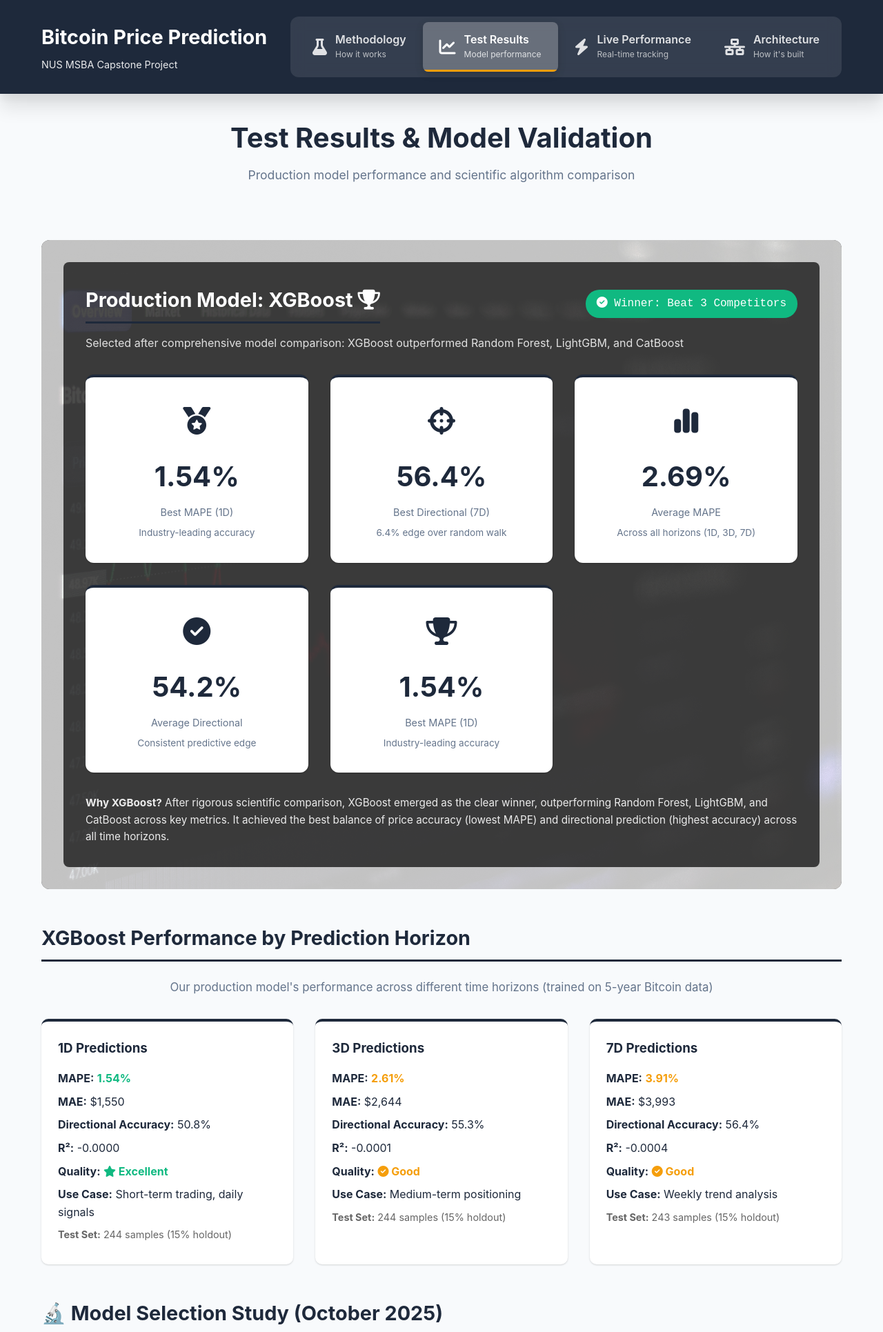
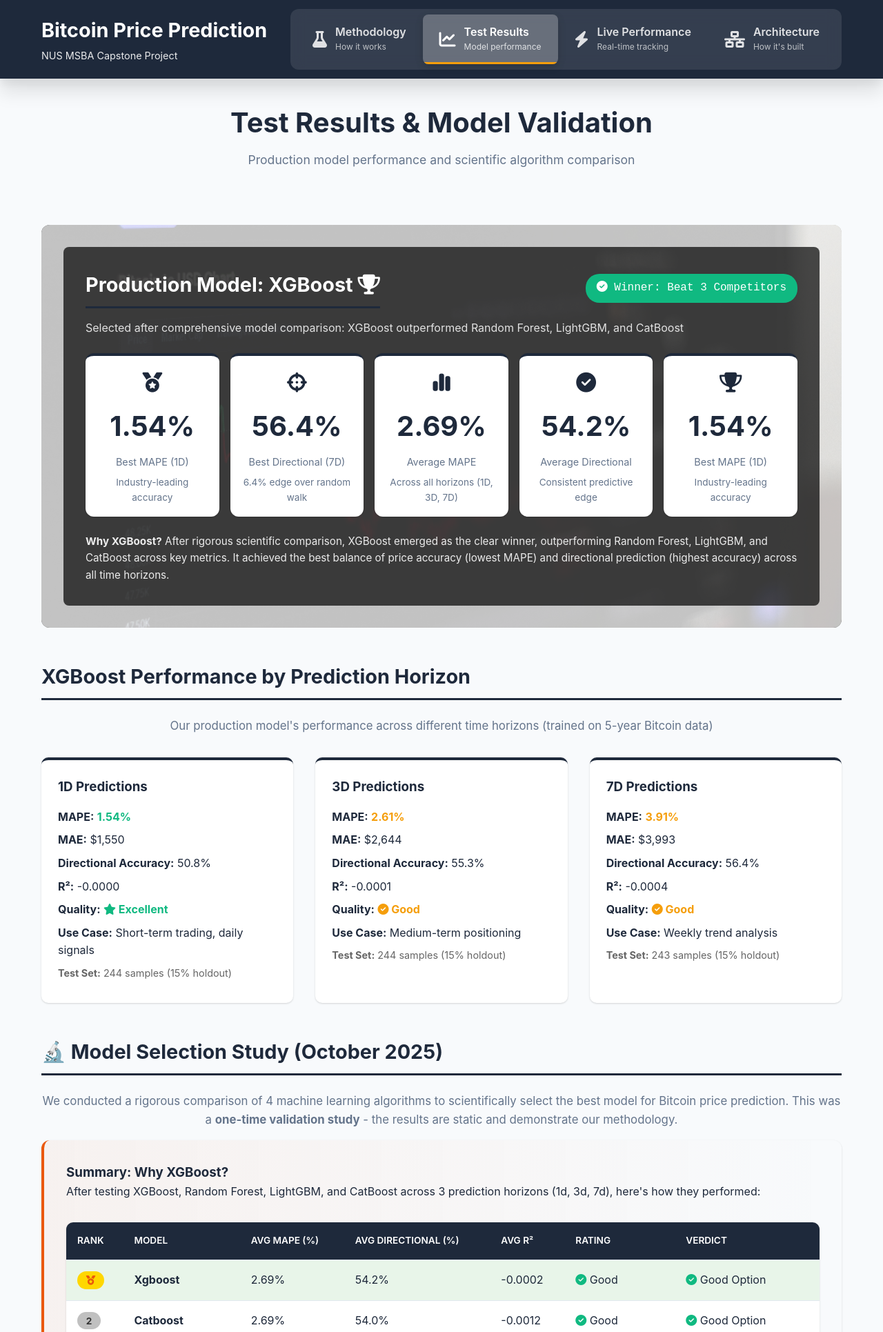
Before and after one commit to ying-jeanne/capstone_msba, a Flask app: page /results in a window 1280 px wide. Shown: the top 1931 px of the page at 69% size. Run offline with Flask 3, Linux system fonts and the light colour scheme.

Commit message:
change color

```diff
--- a/webapp/app.py
+++ b/webapp/app.py
@@ -484,19 +484,35 @@
                     avg_dir = model_df['directional_accuracy'].mean()
                     avg_r2 = model_df['return_test_r2'].mean()
 
-                    # Determine rating
+                    # Determine rating and icons
                     if avg_mape < 2.5 and avg_dir > 52:
-                        rating = "⭐⭐⭐ Excellent"
+                        rating = "Excellent"
+                        rating_icon = "fa-star"
+                        rating_color = "#10b981"
                         verdict = "Production Ready"
+                        verdict_color = "#10b981"
+                        verdict_icon = "fa-check-circle"
                     elif avg_mape < 3.5 and avg_dir > 50:
-                        rating = "✅✅ Good"
+                        rating = "Good"
+                        rating_icon = "fa-check-circle"
+                        rating_color = "#10b981"
                         verdict = "Good Option"
+                        verdict_color = "#10b981"
+                        verdict_icon = "fa-check-circle"
                     elif avg_mape < 4.5:
-                        rating = "✅ Acceptable"
+                        rating = "Acceptable"
+                        rating_icon = "fa-exclamation-triangle"
+                        rating_color = "#f59e0b"
                         verdict = "Use with Caution"
+                        verdict_color = "#f59e0b"
+                        verdict_icon = "fa-exclamation-triangle"
                     else:
-                        rating = "❌ Poor"
+                        rating = "Poor"
+                        rating_icon = "fa-times-circle"
+                        rating_color = "#ef4444"
                         verdict = "Not Recommended"
+                        verdict_color = "#ef4444"
+                        verdict_icon = "fa-times-circle"
 
                     model_averages.append({
                         'model': model_name,
@@ -504,7 +520,11 @@
                         'avg_directional': round(avg_dir, 1),
                         'avg_r2': round(avg_r2, 4),
                         'rating': rating,
-                        'verdict': verdict
+                        'rating_icon': rating_icon,
+                        'rating_color': rating_color,
+                        'verdict': verdict,
+                        'verdict_color': verdict_color,
+                        'verdict_icon': verdict_icon
                     })
 
             # Sort model averages by MAPE
--- a/webapp/static/css/style.css
+++ b/webapp/static/css/style.css
@@ -184,7 +184,7 @@
 .navbar {
     background: #1e293b;
     color: white;
-    padding: 1.5rem 0;
+    padding: 0.8rem 0;
     box-shadow: var(--shadow-lg);
     position: sticky;
     top: 0;
@@ -200,7 +200,7 @@
 
 .nav-brand h1 {
     font-size: 1.8rem;
-    margin-bottom: 0.3rem;
+    margin-bottom: 0.1rem;
 }
 
 .nav-brand .subtitle {
@@ -751,15 +751,15 @@
 
 .metrics-grid-large {
     display: grid;
-    grid-template-columns: repeat(auto-fit, minmax(250px, 1fr));
-    gap: 2rem;
-    margin: 2rem 0;
+    grid-template-columns: repeat(auto-fit, minmax(160px, 1fr));
+    gap: 1rem;
+    margin: 1.5rem 0;
 }
 
 .metric-card {
     background: var(--card-bg);
     border-radius: 12px;
-    padding: 2rem;
+    padding: 1rem;
     box-shadow: var(--shadow);
     text-align: center;
     transition: transform 0.3s, box-shadow 0.3s;
@@ -779,8 +779,8 @@
 }
 
 .metric-icon {
-    font-size: 2.5rem;
-    margin-bottom: 1rem;
+    font-size: 1.8rem;
+    margin-bottom: 0.5rem;
 }
 
 .metric-info {
--- a/webapp/templates/results.html
+++ b/webapp/templates/results.html
@@ -158,18 +158,10 @@
                         <td>{{ model.avg_mape }}%</td>
                         <td>{{ model.avg_directional }}%</td>
                         <td>{{ "%.4f"|format(model.avg_r2) }}</td>
-                        <td>{{ model.rating }}</td>
-                        <td>
-                            {% if idx == 0 %}
-                            <span style="color: #10b981; font-weight: bold;"><i class="fas fa-check-circle"></i> {{
-                                model.verdict }}</span>
-                            {% elif model.model == 'random_forest' %}
-                            <span style="color: #ef4444; font-weight: bold;"><i class="fas fa-times-circle"></i> {{
-                                model.verdict }}</span>
-                            {% else %}
-                            <span style="color: #f59e0b;">{{ model.verdict }}</span>
-                            {% endif %}
-                        </td>
+                        <td><i class="fas {{ model.rating_icon }}" style="color: {{ model.rating_color }};"></i> {{
+                            model.rating }}</td>
+                        <td><i class="fas {{ model.verdict_icon }}" style="color: {{ model.verdict_color }};"></i> {{
+                            model.verdict }}</td>
                     </tr>
                     {% endfor %}
                 </tbody>
```
